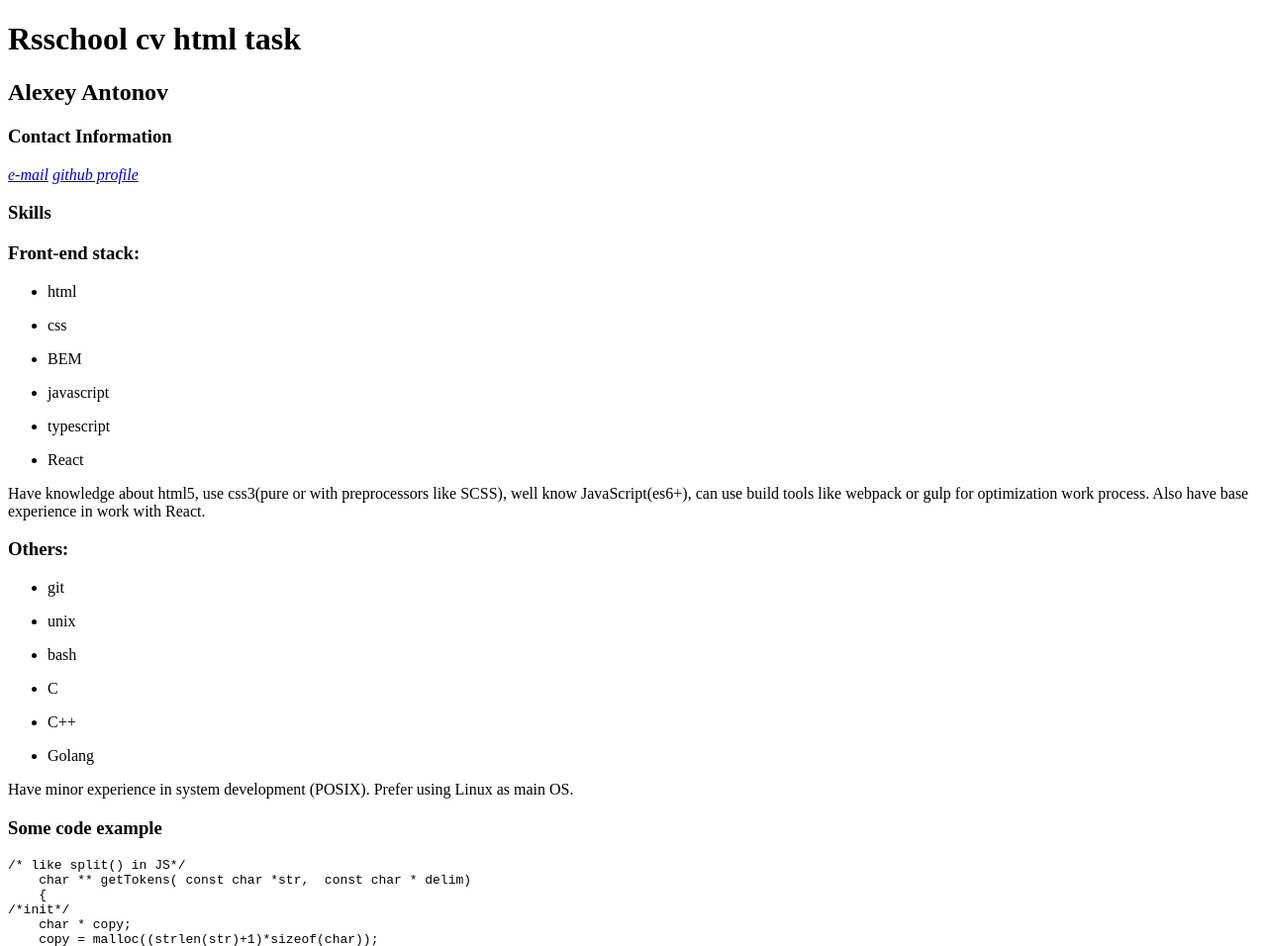
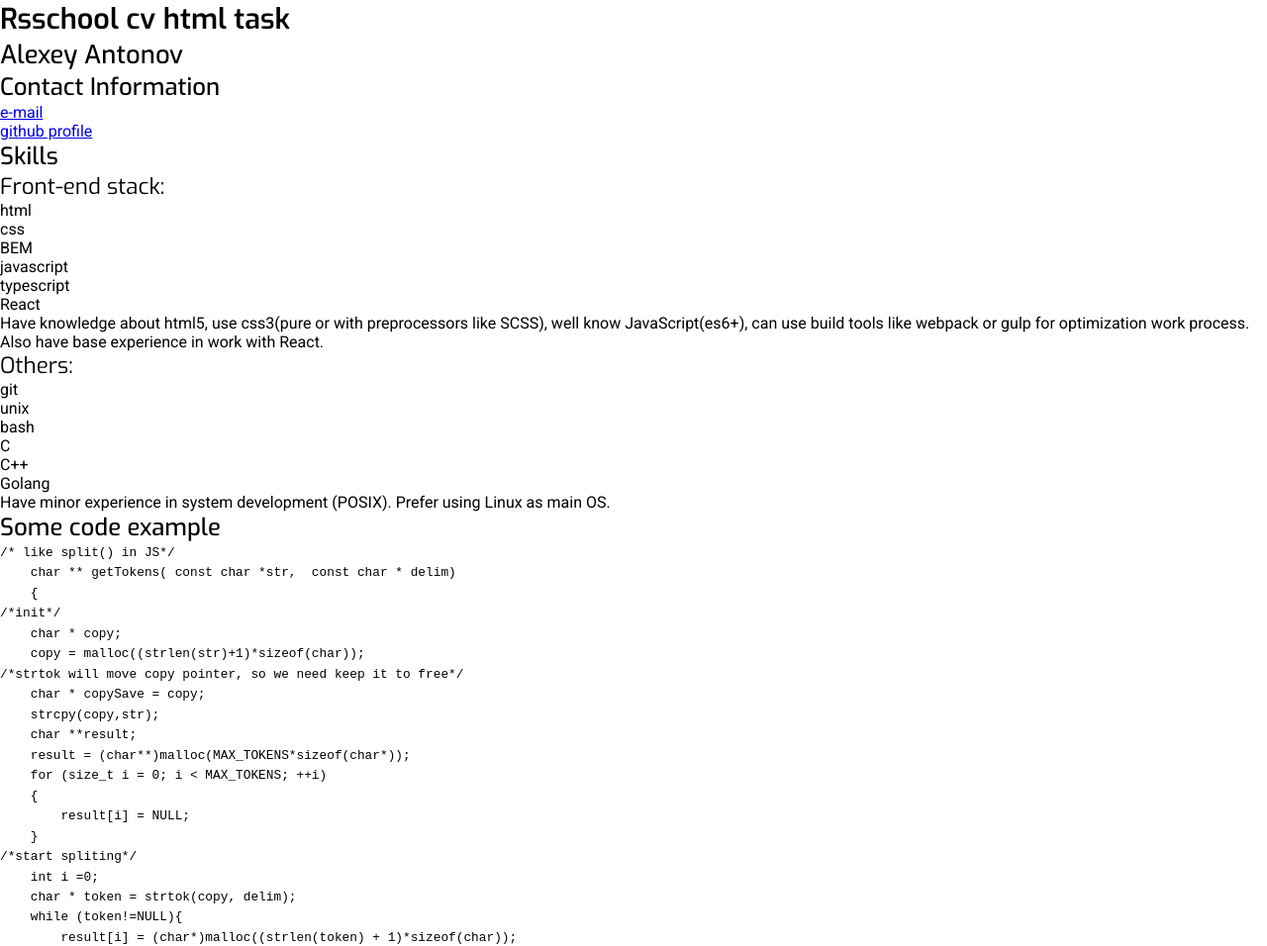
Before and after one commit to french-fries-with-pepper/rsschool-cv, a plain HTML site: page index.html in a window 1280 px wide. Shown: the top 956 px of the page at 99% size. Drawn offline with Linux system fonts and the light colour scheme.

Commit message:
feat: add typography rules

```diff
--- a/index.html
+++ b/index.html
@@ -5,11 +5,15 @@
     <meta http-equiv="X-UA-Compatible" content="IE=edge">
     <meta name="viewport" content="width=device-width, initial-scale=1.0">
     <title>Rsschool cv</title>
+    <link rel="preconnect" href="https://fonts.gstatic.com">
+    <link href="https://fonts.googleapis.com/css2?family=Exo:wght@400;500;600&display=swap" rel="stylesheet">
+    <link href="https://fonts.googleapis.com/css2?family=Roboto&display=swap" rel="stylesheet">
+    <link rel="stylesheet" href="style.css">
 </head>
 <body>
     <div class="wrapper">
         <header class="page_header">
-            <h1>Rsschool cv html task</h1>
+            <h1 class="cv__header cv__header--main">Rsschool cv html task</h1>
         </header>
         <main class="main_content">
             <section class="main_content__cv_card cv">
@@ -18,10 +22,14 @@
                 </header>
                 <article class="cv__part">
                     <h3 class="cv__header">Contact Information</h3>
-                    <address class="cv__address">
-                        <a class="cv__link" href="mailto:Alexey_S_Antonov@protonmail.com">e-mail</a>
-                        <a class="cv__link" href="https://github.com/french-fries-with-pepper">github profile</a>
-                    </address>
+                    <ul class="cv__list">
+                        <li class="cv__list_item">
+                            <a class="cv__link" href="mailto:Alexey_S_Antonov@protonmail.com">e-mail</a>
+                        </li>
+                        <li class="cv__list_item">
+                            <a class="cv__link" href="https://github.com/french-fries-with-pepper">github profile</a>
+                        </li>
+                    </ul>
                 </article>
                 <article class="cv__part">
                     <h3 class="cv__header">Skills</h3>
@@ -110,7 +118,7 @@
 
     return result;
 }
-                    </pre>
+</pre>
 
                 </article>
                 <article class="cv__part">
--- a/style.css
+++ b/style.css
@@ -0,0 +1,45 @@
+/*basic reset*/
+*,*::before,*::after{
+    margin: 0;
+    padding: 0;
+    box-sizing: border-box;
+}
+/*typography rules*/
+html{
+    font-size:16px;
+}
+.cv__header{
+    font-family: 'Exo', sans-serif;
+    font-weight: 500;
+    font-size: 1.5rem;
+}
+.cv__header--main{
+    font-size: 1.8rem;
+    font-weight: 600;
+}
+.cv__header--big{
+    font-size: 1.6rem;
+}
+.cv__header--small{
+    font-size: 1.4rem;
+    font-weight: 400;
+}
+.cv__description, .cv__item_name, .cv__link {
+    font-family: 'Roboto', sans-serif;
+}
+.cv__code{
+    /* background: #f4f4f4;
+    border: 1px solid #ddd;
+    color: #556; */
+    page-break-inside: avoid;
+    font-family: monospace;
+    font-size: 0.8rem;
+    line-height: 1.6;
+    /* max-width: 100%;
+    overflow: auto;
+    padding: 1.2rem 1.5rem;
+    display: block;
+    word-wrap: break-word; */
+}
+
+/*positioning*/
```
